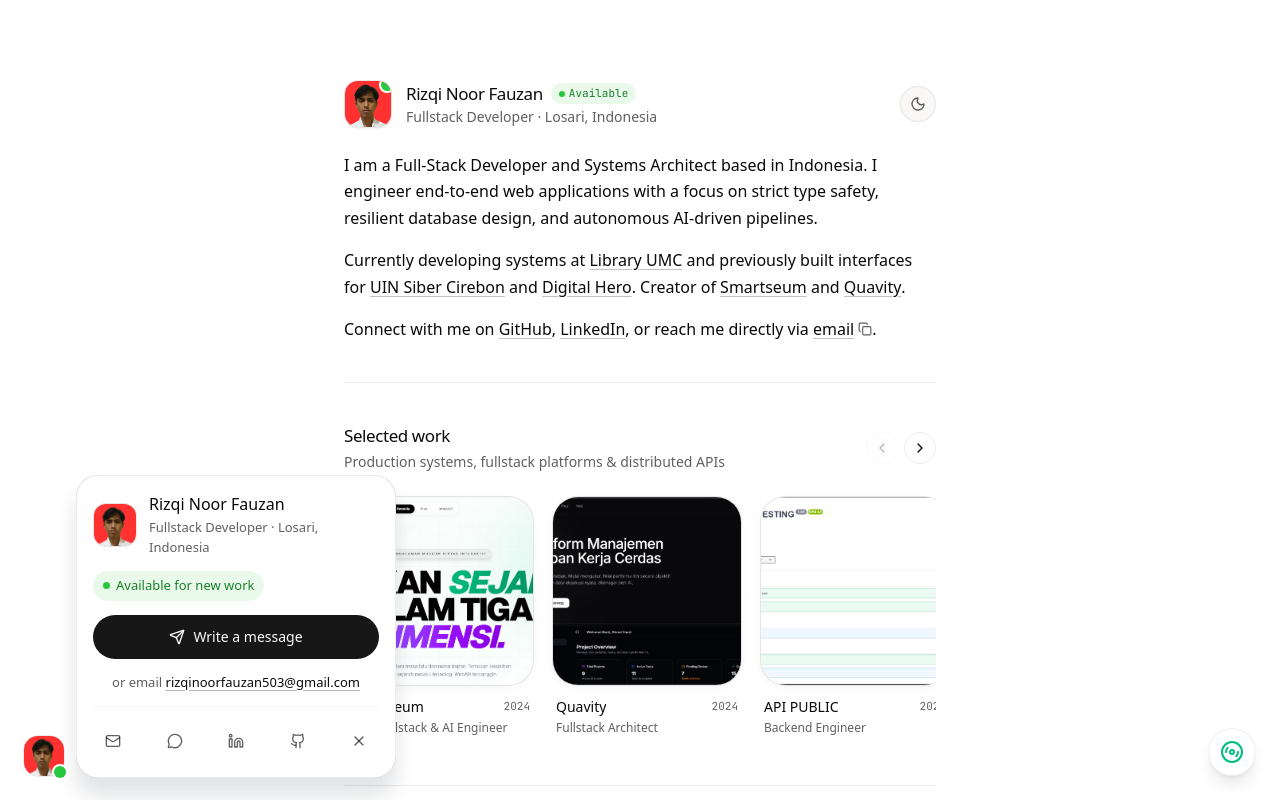
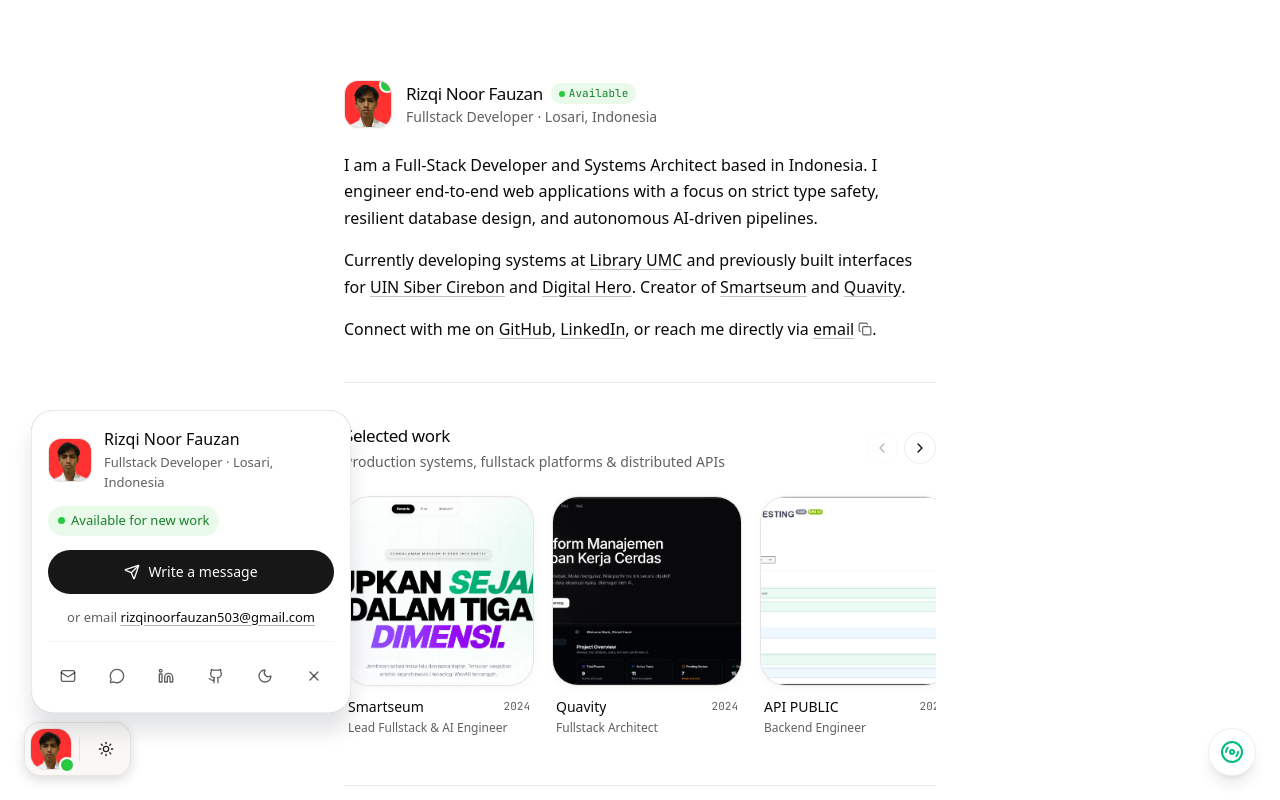
Before and after one commit to janfdev/janfportofolio, a Next.js app: page / in a window 1280 px wide. Both pictures are taken after a click on the button 44 px from the left and 756 px from the top of the page. Shown: the top 800 px of the page. Built offline with nearby package versions, Linux system fonts and the light colour scheme.

Commit message:
feat: move dark mode toggle from header avatar into floating dock

```diff
--- a/app/(site)/page.tsx
+++ b/app/(site)/page.tsx
@@ -7,16 +7,19 @@ import { ShippingInPublic } from "@/components/design-engineer/ShippingInPublic"
 import { ToolsIUse } from "@/components/design-engineer/ToolsIUse";
 import { Footer } from "@/components/design-engineer/Footer";
 import { ContactDock } from "@/components/design-engineer/ContactDock";
+import { ModeToggle } from "@/components/mode-toggle";
 
 export default function Home() {
   return (
     <div className="relative min-h-screen bg-[var(--color-bg)] text-[var(--color-fg)]">
-      {/* Floating Desktop Contact Dock */}
+      {/* Floating Desktop Dock (Contact + Theme Toggle) */}
       <aside
-        className="fixed bottom-6 left-6 z-40 hidden sm:block"
-        aria-label="Floating contact dock"
+        className="fixed bottom-6 left-6 z-40 hidden sm:flex items-center gap-2 rounded-2xl border border-[var(--color-border)] bg-[var(--color-bg-subtle)]/90 p-1.5 backdrop-blur-md shadow-[var(--shadow-float)]"
+        aria-label="Floating dock"
       >
         <ContactDock placement="dock" align="start" />
+        <div className="h-6 w-px bg-[var(--color-border)]" aria-hidden="true" />
+        <ModeToggle />
       </aside>
 
       {/* Main Single-Column Editorial Container max-w-[640px] */}
--- a/components/design-engineer/ContactDock.tsx
+++ b/components/design-engineer/ContactDock.tsx
@@ -1,7 +1,7 @@
 "use client";
 
 import * as React from "react";
-import { useState } from "react";
+import { useState, useEffect } from "react";
 import {
   Mail,
   Send,
@@ -9,7 +9,10 @@ import {
   Check,
   RotateCcw,
   X,
+  Moon,
+  Sun,
 } from "lucide-react";
+import { useTheme } from "next-themes";
 import { Button } from "@/components/ui/button";
 import { Input } from "@/components/ui/input";
 import { Textarea } from "@/components/ui/textarea";
@@ -24,7 +27,13 @@ interface ContactDockProps {
 
 export function ContactDock({ placement = "dock", align = "start" }: ContactDockProps) {
   const [isOpen, setIsOpen] = useState(false);
+  const [mounted, setMounted] = useState(false);
+  const { theme, setTheme } = useTheme();
   const [step, setStep] = useState<"intro" | "form">("intro");
+
+  useEffect(() => {
+    setMounted(true);
+  }, []);
   const [name, setName] = useState("");
   const [email, setEmail] = useState("");
   const [message, setMessage] = useState("");
@@ -86,22 +95,22 @@ export function ContactDock({ placement = "dock", align = "start" }: ContactDock
         <span
           className="block size-10 rounded-xl bg-[url(/profiless.png)] bg-cover bg-center outline-1 -outline-offset-[0.5px] outline-[var(--color-border)]"
         />
-        <span className="absolute -right-0.5 -bottom-0.5 size-3 rounded-full bg-[#28c840] ring-2 ring-white" />
+        <span className="absolute -right-0.5 -bottom-0.5 size-3 rounded-full bg-[#28c840] ring-2 ring-[var(--color-bg)]" />
       </button>
 
       {/* Contact Card Modal / Popover */}
       {isOpen && (
         <div
           className={cn(
-            "absolute z-50 rounded-[22px] bg-white p-4 shadow-[0_0_0.5px_rgba(0,0,0,0.2),0_18px_20px_rgba(15,23,42,0.12)] border border-[var(--color-border)] transition-all duration-200",
+            "absolute z-50 rounded-[22px] bg-[var(--color-bg)] p-4 shadow-[var(--shadow-dialog)] border border-[var(--color-border)] transition-all duration-200",
             placement === "dock"
-              ? "bottom-[-2px] left-[52px] w-[320px]"
+              ? "bottom-[56px] left-0 w-[320px]"
               : align === "end"
               ? "top-[52px] right-0 w-[min(320px,calc(100vw-40px))]"
               : "top-[52px] left-0 w-[min(320px,calc(100vw-40px))]"
           )}
           role="dialog"
-          aria-label="Contact Faiz"
+          aria-label={`Contact ${DATA.name.split(" ")[0]}`}
         >
           {step === "intro" ? (
             <div className="flex flex-col gap-3.5">
@@ -202,6 +211,21 @@ export function ContactDock({ placement = "dock", align = "start" }: ContactDock
                     <path d="M9 18c-4.51 2-5-2-7-2" />
                   </svg>
                 </a>
+                {mounted && (
+                  <button
+                    type="button"
+                    onClick={() => setTheme(theme === "dark" ? "light" : "dark")}
+                    aria-label="Toggle theme"
+                    title="Toggle theme"
+                    className="flex size-9 items-center justify-center rounded-full text-[var(--color-fg-secondary)] hover:bg-[var(--color-bg-muted)] hover:text-[var(--color-fg)] transition-colors cursor-pointer"
+                  >
+                    {theme === "dark" ? (
+                      <Sun className="size-4 text-amber-400" />
+                    ) : (
+                      <Moon className="size-4" />
+                    )}
+                  </button>
+                )}
                 <button
                   type="button"
                   onClick={() => setIsOpen(false)}
--- a/components/design-engineer/HeaderHero.tsx
+++ b/components/design-engineer/HeaderHero.tsx
@@ -1,22 +1,15 @@
 "use client";
 
 import * as React from "react";
-import { useState, useEffect } from "react";
+import { useState } from "react";
 import Image from "next/image";
 import Link from "next/link";
-import { Check, Copy, Moon, Sun } from "lucide-react";
+import { Check, Copy } from "lucide-react";
 import { DATA } from "@/lib/data/resume";
 import { ContactDock } from "./ContactDock";
-import { useTheme } from "next-themes";
 
 export function HeaderHero() {
   const [copied, setCopied] = useState(false);
-  const [mounted, setMounted] = useState(false);
-  const { theme, setTheme } = useTheme();
-
-  useEffect(() => {
-    setMounted(true);
-  }, []);
 
   const copyEmail = () => {
     navigator.clipboard.writeText(DATA.contact.email);
@@ -60,26 +53,9 @@ export function HeaderHero() {
           </div>
         </div>
 
-        {/* Right action group: Theme switcher & Mobile Contact Trigger */}
-        <div className="flex items-center gap-2">
-          {mounted && (
-            <button
-              type="button"
-              onClick={() => setTheme(theme === "dark" ? "light" : "dark")}
-              aria-label="Toggle theme"
-              className="flex size-9 items-center justify-center rounded-full border border-[var(--color-border)] bg-[var(--color-bg-subtle)] text-[var(--color-fg-secondary)] hover:text-[var(--color-fg)] hover:bg-[var(--color-bg-muted)] transition-all cursor-pointer"
-            >
-              {theme === "dark" ? (
-                <Sun className="size-4 text-amber-400" />
-              ) : (
-                <Moon className="size-4" />
-              )}
-            </button>
-          )}
-
-          <div className="sm:hidden">
-            <ContactDock placement="header" align="end" />
-          </div>
+        {/* Right action group: Mobile Contact Trigger */}
+        <div className="flex items-center gap-2 sm:hidden">
+          <ContactDock placement="header" align="end" />
         </div>
       </div>
 
```
